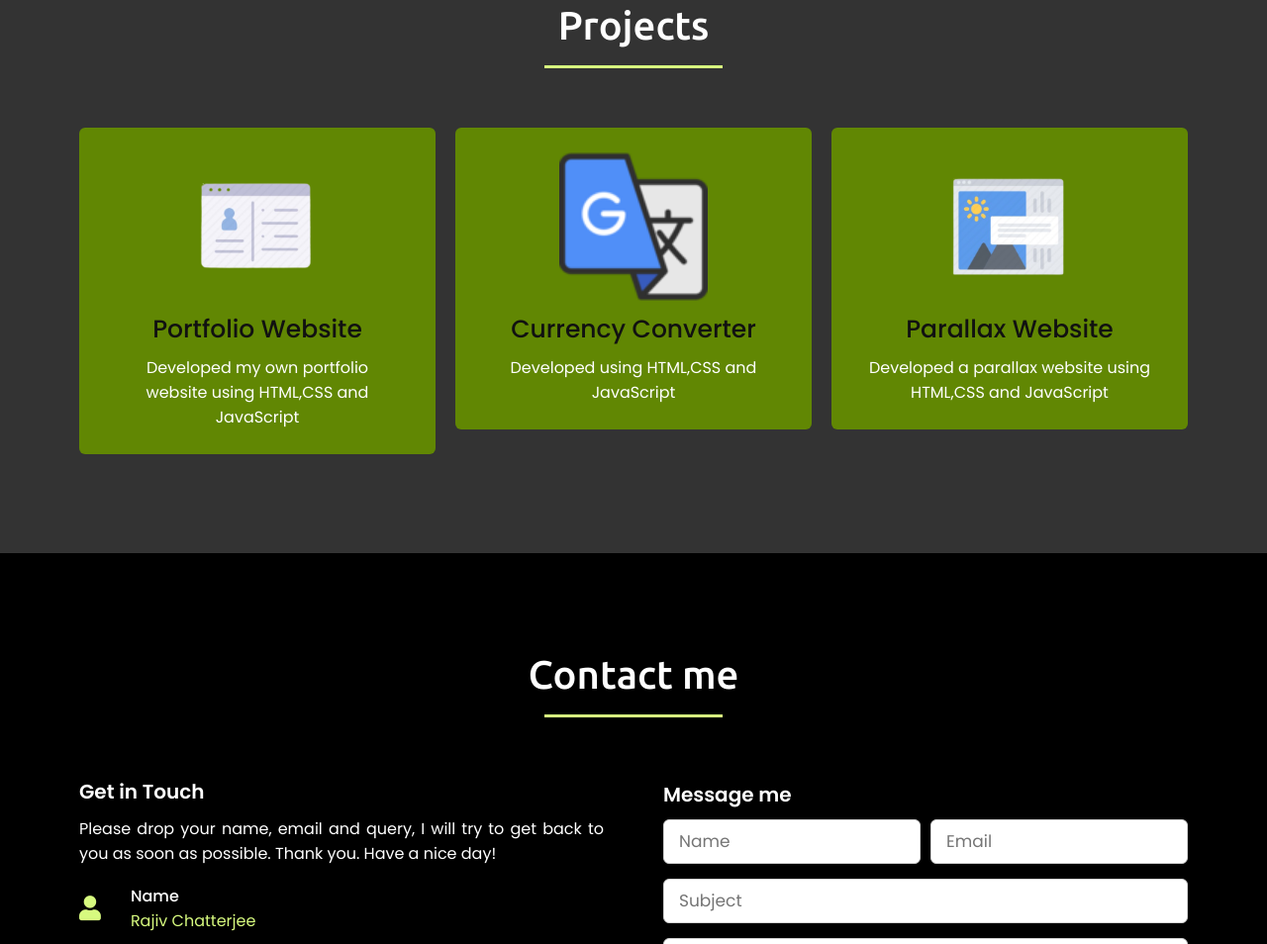
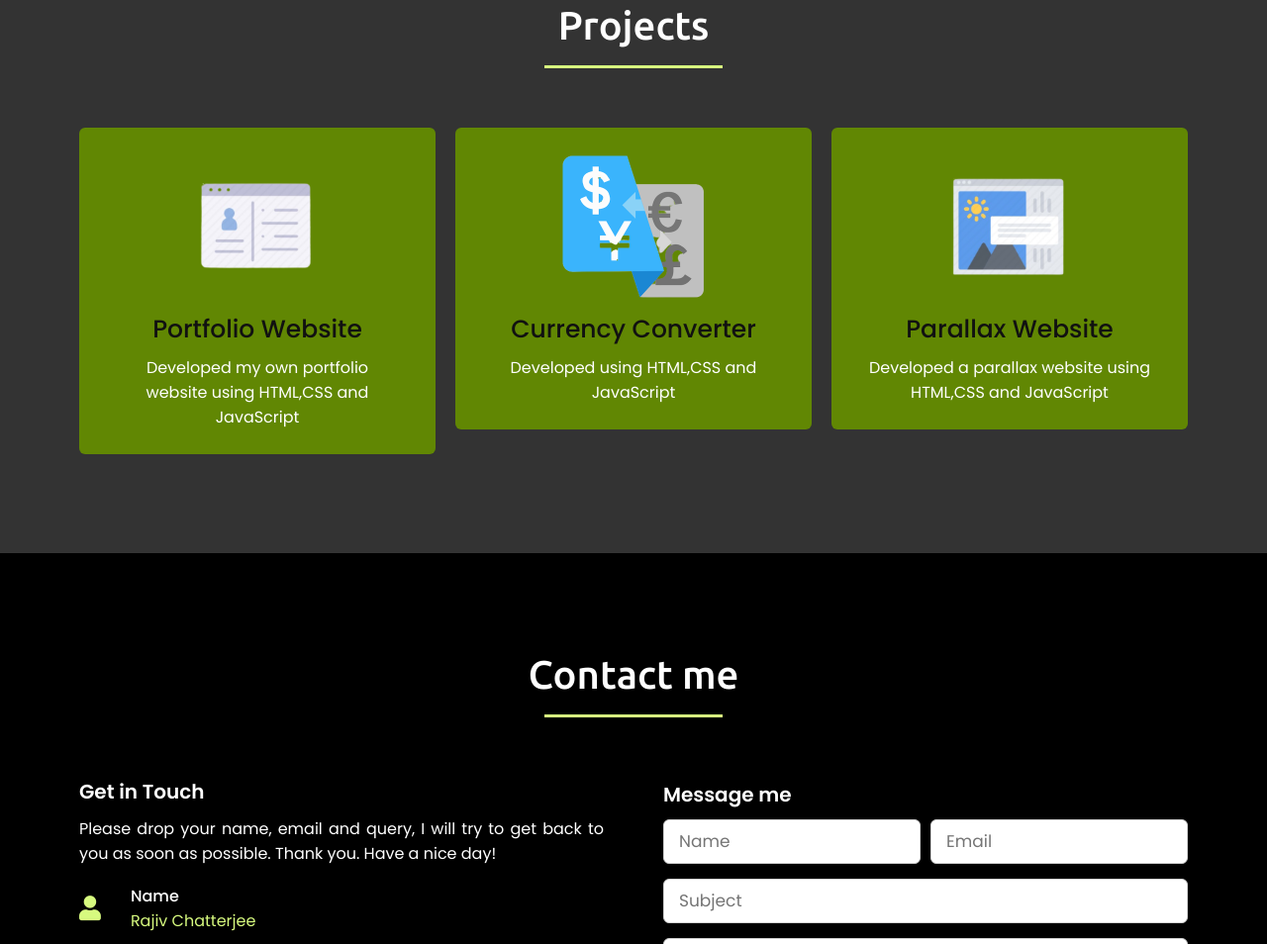
Before and after one commit to RAJIVCHATTERJEE7601/Portfolio, a plain HTML site: page index.html in a window 1280 px wide. Shown: the part 2216-3170 px from the top of the page at 99% size. Drawn offline with nearby package versions, Linux system fonts and the light colour scheme.

Commit message:
Update index.html

```diff
--- a/index.html
+++ b/index.html
@@ -150,7 +150,7 @@
                 </div>
                 <div class="card">
                     <div class="box">
-                        <img src="281776.png" alt="">
+                        <img src="preview-removebg-preview.png" alt="">
                         <div class="text">Currency Converter</div>
                         <p>Developed using HTML,CSS and JavaScript</p>
                     </div>
```
